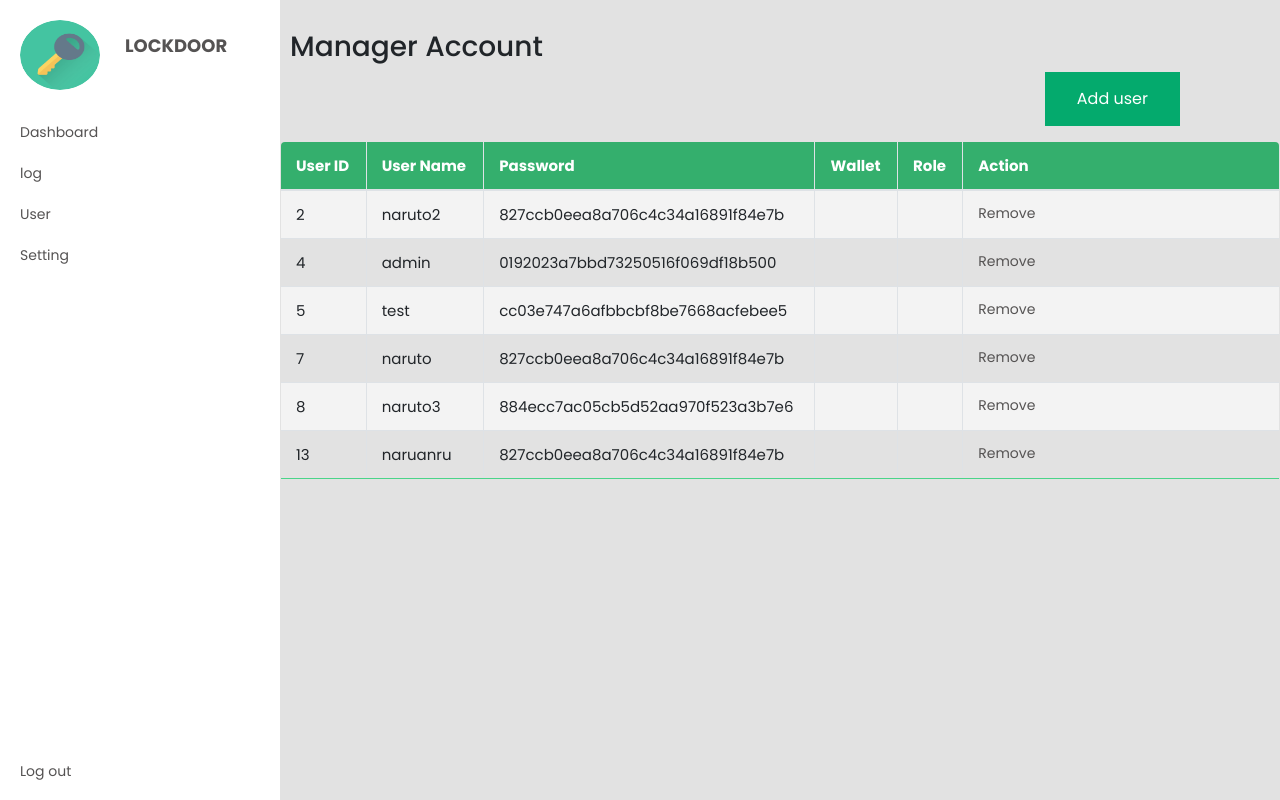
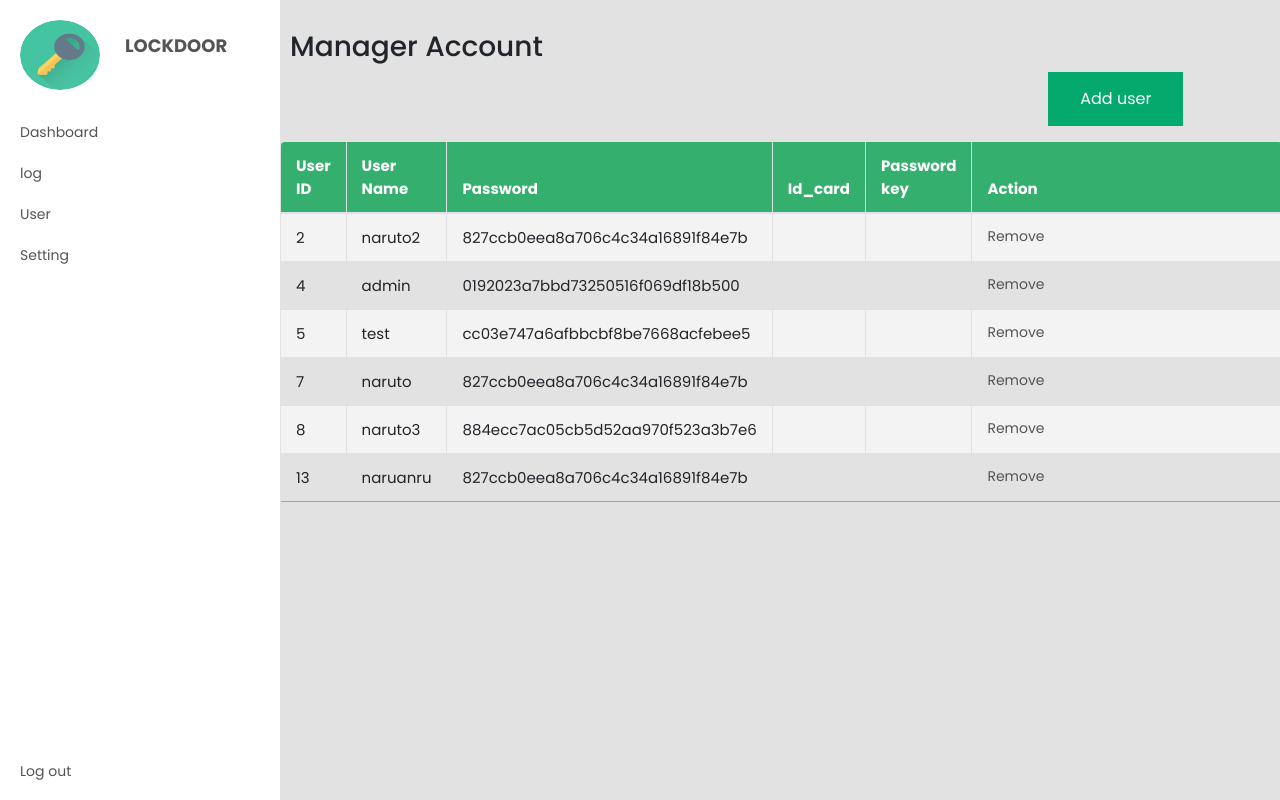
Before and after one commit to phuongyuma/Web_LockDoor, a PHP site: page /manage_account.php in a window 1280 px wide. Run offline with PHP 8.4, Linux system fonts and the light colour scheme; a user stored in the database is signed in; data comes from the database, SQL or seed files in the repository; some libraries are stand-ins or nearby versions.

Commit message:
handle code

```diff
--- a/sources/manage_account.php
+++ b/sources/manage_account.php
@@ -36,8 +36,8 @@ if (isset($_GET['remove_user'])) {
                         <th>User ID</th>
                         <th>User Name</th>
                         <th>Password</th>
-                        <th>Wallet</th>
-                        <th>Role</th>
+                        <th>Id_card</th>
+                        <th>Password key</th>
                         <th>Action</th>
                     </tr>
                 </thead>
```
